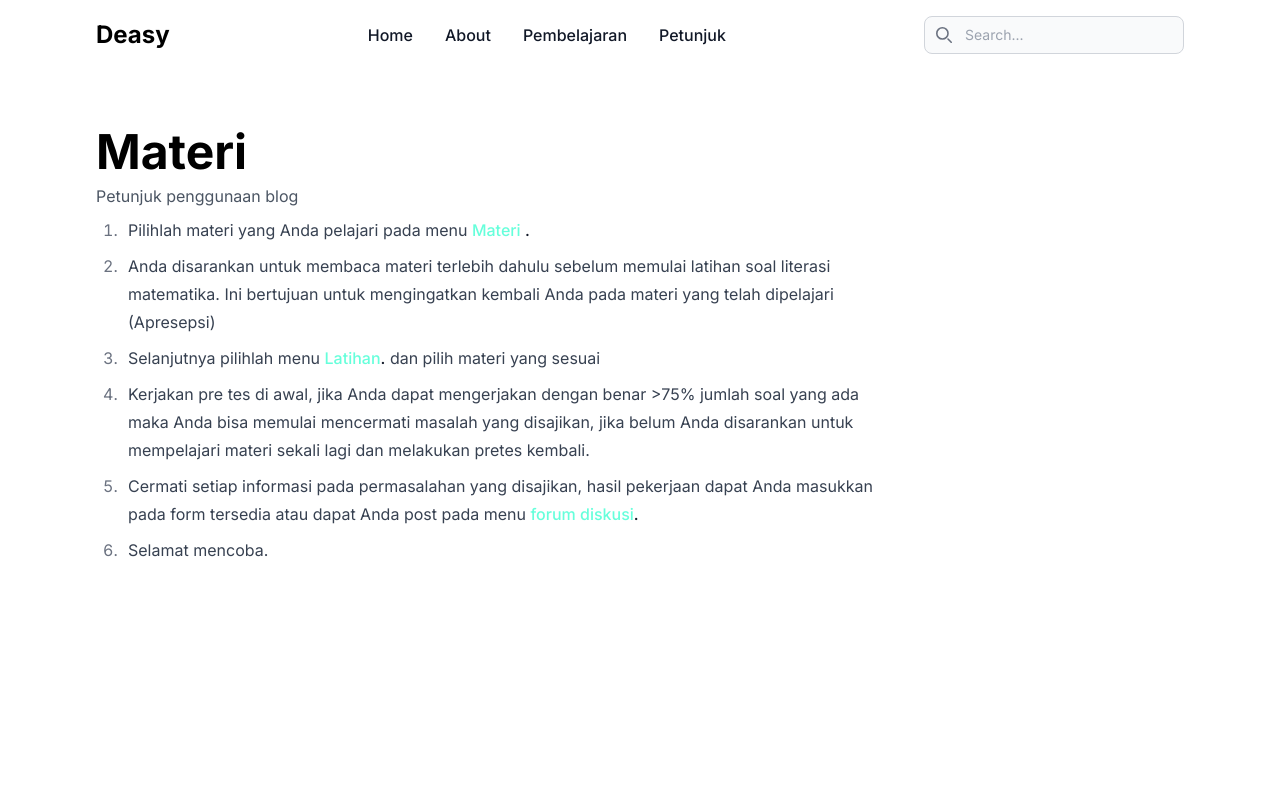
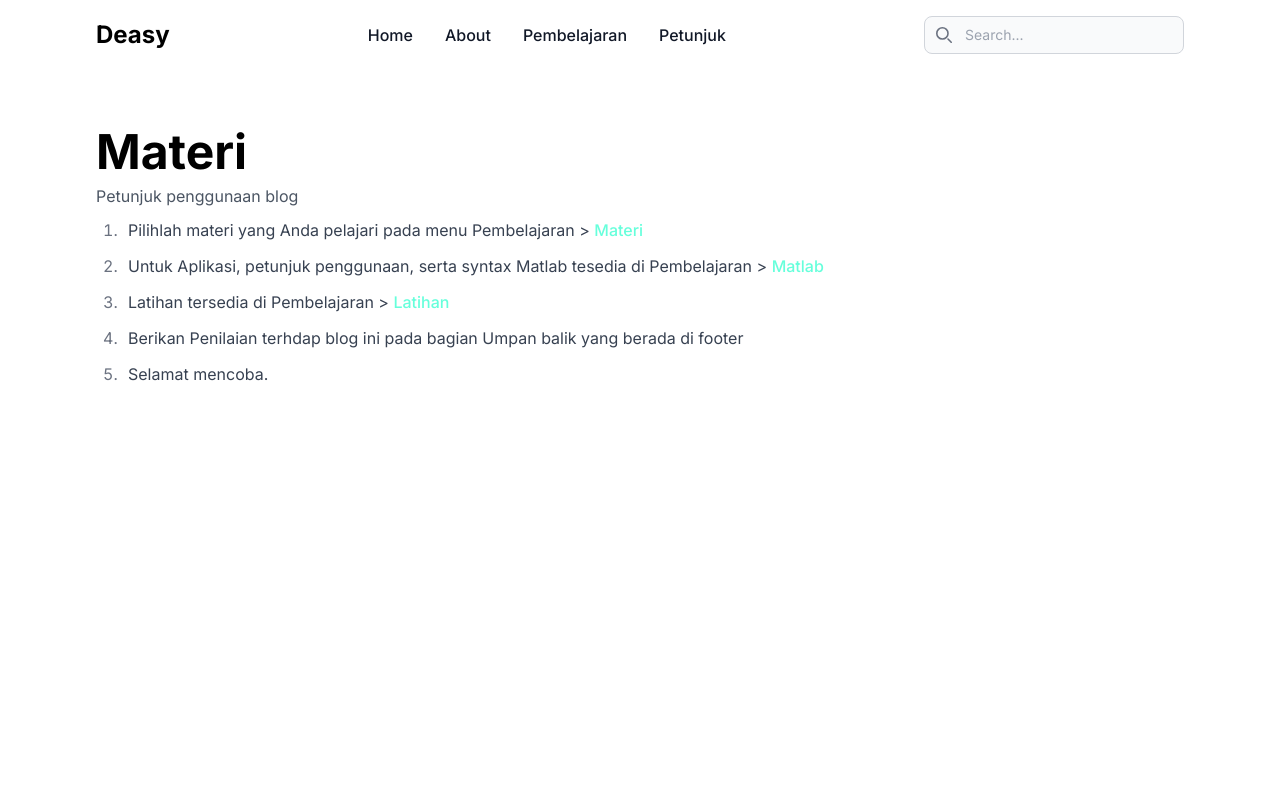
Before and after one commit to yogimulyanaprayoga/deasywahyuni, a Next.js app: page /petunjuk in a window 1280 px wide. Shown: the top 800 px of the page. Built offline with nearby package versions, Linux system fonts and the light colour scheme.

Commit message:
feat: update page petunjuk

```diff
--- a/src/app/matlab/page.tsx
+++ b/src/app/matlab/page.tsx
@@ -1,3 +1,4 @@
+import Image from "next/image";
 import CustomLink from "@/components/links/CustomLink";
 
 export default function MatlabPage() {
@@ -5,10 +6,17 @@ export default function MatlabPage() {
     <main>
       <div className="layout mt-20 min-h-main py-12">
         <h1 className="text-3xl md:text-5xl dark:text-white">Matlab</h1>
+        <Image
+          src="/matlab.jpg"
+          width={400}
+          height={200}
+          alt="matlab-image"
+          className="mt-8"
+        />
         <p className="mt-2 text-gray-600 dark:text-gray-300">
-          Cara - cara penginstalan matlab
+          Cara - cara Penginstalan Matlab
         </p>
-        <article className="prose mt-2 dark:prose-invert">
+        <article className="prose dark:prose-invert">
           <ol className="mt-6">
             <li>
               Download matlab pada{" "}
--- a/src/app/petunjuk/page.tsx
+++ b/src/app/petunjuk/page.tsx
@@ -19,37 +19,27 @@ const PetunjukPage = () => {
         <article className="prose dark:prose-invert">
           <ol>
             <li>
-              Pilihlah materi yang Anda pelajari pada menu{" "}
+              Pilihlah materi yang Anda pelajari pada menu {"Pembelajaran > "}
               <UnstyledLink href="/blog">
-                <Accent>Materi</Accent> .
+                <Accent>Materi</Accent>
               </UnstyledLink>
             </li>
             <li>
-              Anda disarankan untuk membaca materi terlebih dahulu sebelum
-              memulai latihan soal literasi matematika. Ini bertujuan untuk
-              mengingatkan kembali Anda pada materi yang telah dipelajari
-              (Apresepsi)
+              Untuk Aplikasi, petunjuk penggunaan, serta syntax Matlab tesedia
+              di {"Pembelajaran > "}
+              <UnstyledLink href="/matlab">
+                <Accent>Matlab</Accent>
+              </UnstyledLink>
             </li>
             <li>
-              Selanjutnya pilihlah menu{" "}
+              Latihan tersedia di {"Pembelajaran > "}
               <UnstyledLink href="/latihan">
-                <Accent>Latihan</Accent>.
-              </UnstyledLink>{" "}
-              dan pilih materi yang sesuai
+                <Accent>Latihan</Accent>
+              </UnstyledLink>
             </li>
             <li>
-              Kerjakan pre tes di awal, jika Anda dapat mengerjakan dengan{" "}
-              {"benar >75%"} jumlah soal yang ada maka Anda bisa memulai
-              mencermati masalah yang disajikan, jika belum Anda disarankan
-              untuk mempelajari materi sekali lagi dan melakukan pretes kembali.
-            </li>
-            <li>
-              Cermati setiap informasi pada permasalahan yang disajikan, hasil
-              pekerjaan dapat Anda masukkan pada form tersedia atau dapat Anda
-              post pada menu{" "}
-              <UnstyledLink href="/forum-diskusi">
-                <Accent>forum diskusi</Accent>.
-              </UnstyledLink>
+              Berikan Penilaian terhdap blog ini pada bagian Umpan balik yang
+              berada di footer
             </li>
             <li>Selamat mencoba.</li>
           </ol>
```
Also changed, not shown: public/matlab.jpg (added).
